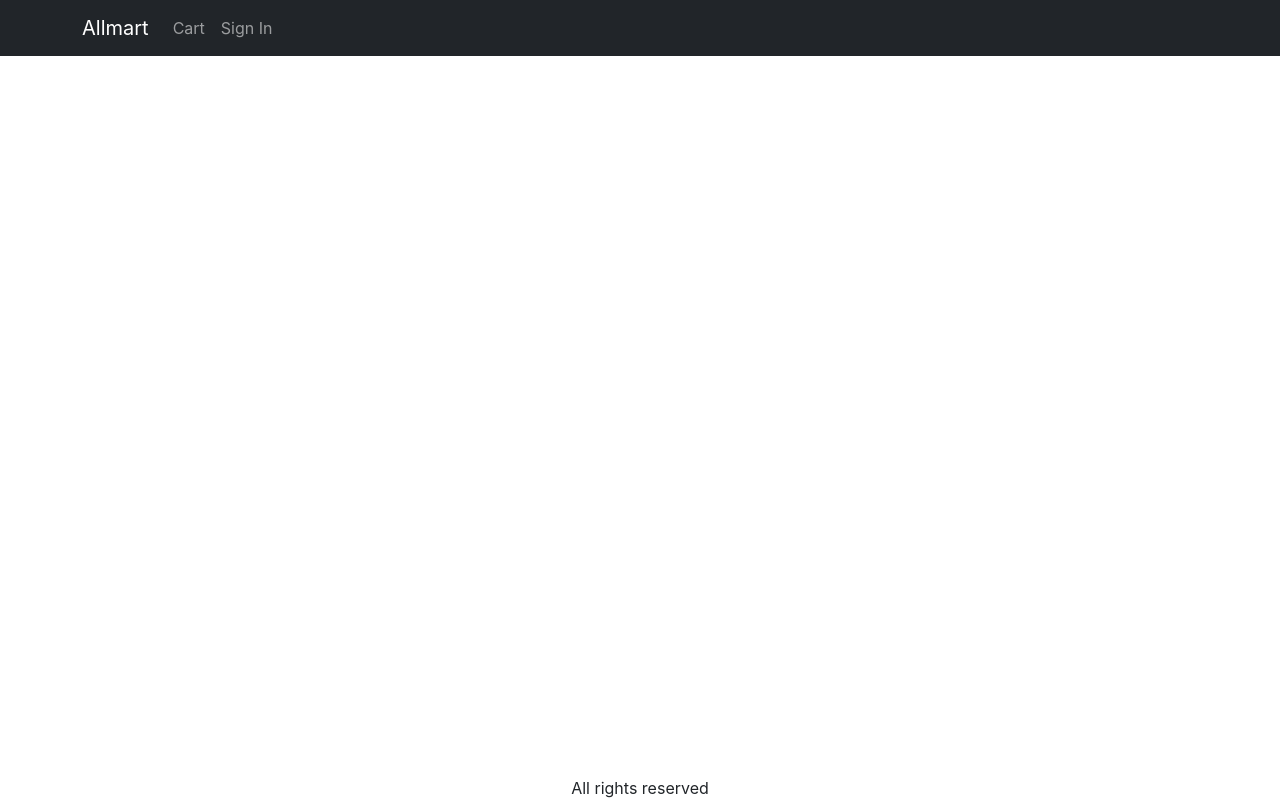
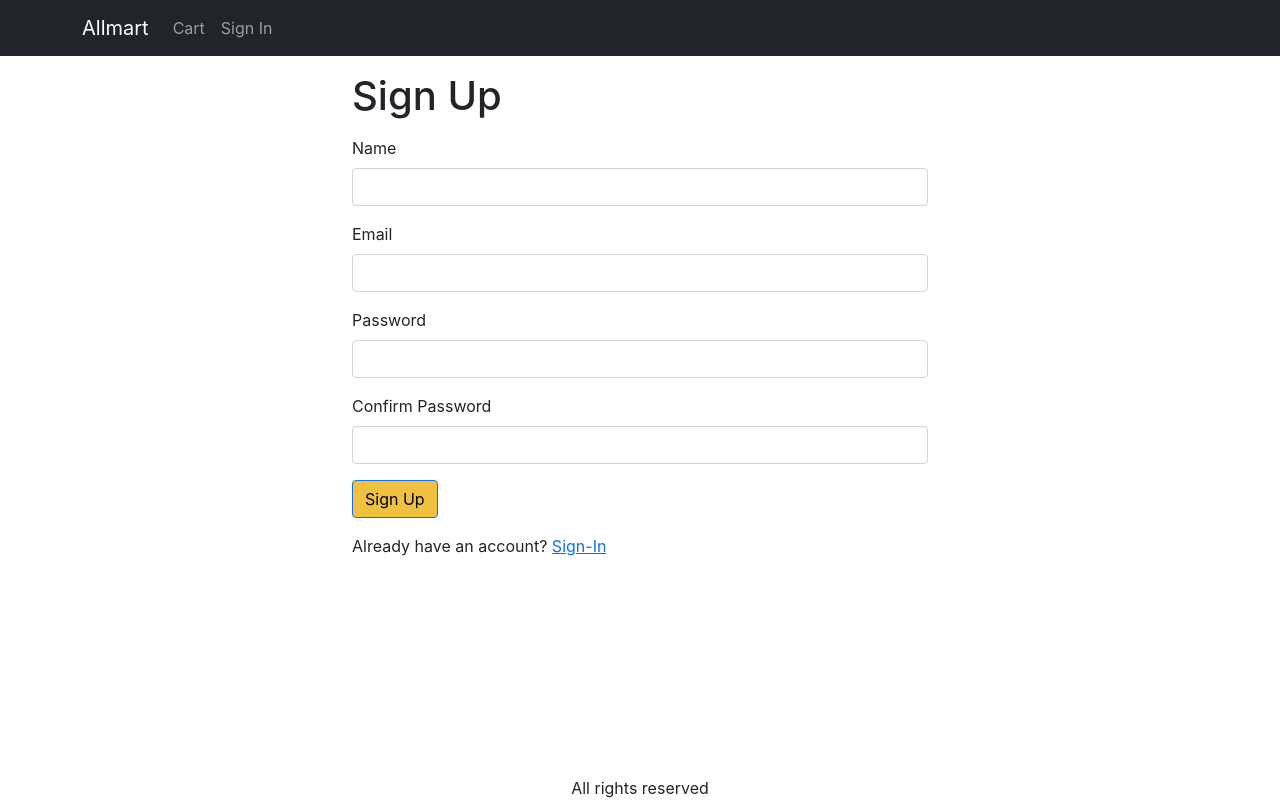
Before and after one commit to n8ly/allmart, a React (Create React App) app in the folder frontend/: page /signup in a window 1280 px wide. Built offline with nearby package versions, Linux system fonts and the light colour scheme.

Commit message:
Create sign up screen

```diff
--- a/frontend/src/App.js
+++ b/frontend/src/App.js
@@ -13,7 +13,8 @@
 import { Store } from './Store';
 import CartScreen from './screens/CartScreen';
 import SigninScreen from './screens/SigninScreen';
-import ShippingAddressScreen from './components/ShippingAddressScreen';
+import ShippingAddressScreen from './screens/ShippingAddressScreen';
+import SignupScreen from './screens/SignupScreen';
 
 function App() {
   const { state, dispatch: ctxDispatch } = useContext(Store);
@@ -77,6 +78,7 @@
               <Route path="/cart" element={<CartScreen />} />
               <Route path="/signin" element={<SigninScreen />} />
               <Route path="/shipping" element={<ShippingAddressScreen />} />
+              <Route path="/signup" element={<SignupScreen />} />
               <Route path="/" element={<HomeScreen />} />
             </Routes>
           </Container>
--- a/frontend/src/components/ShippingAddressScreen.js
+++ b/frontend/src/screens/ShippingAddressScreen.js
@@ -4,7 +4,7 @@
 import Button from 'react-bootstrap/Button';
 import { useNavigate } from 'react-router-dom';
 import { Store } from '../Store';
-import CheckoutSteps from './CheckoutSteps';
+import CheckoutSteps from '../components/CheckoutSteps.js';
 
 export default function ShippingAddressScreen() {
   const navigate = useNavigate();
--- /dev/null
+++ b/frontend/src/screens/SignupScreen.js
@@ -0,0 +1,103 @@
+import Axios from 'axios';
+import { Helmet } from 'react-helmet-async';
+import { Link, useLocation, useNavigate } from 'react-router-dom';
+import Container from 'react-bootstrap/Container';
+import Form from 'react-bootstrap/Form';
+import Button from 'react-bootstrap/Button';
+import { useContext, useEffect, useState } from 'react';
+import { Store } from '../Store';
+import { toast } from 'react-toastify';
+import { getError } from '../utils';
+
+export default function SignupScreen() {
+  const navigate = useNavigate();
+  const { search } = useLocation();
+  const redirectInURL = new URLSearchParams(search).get('redirect');
+  const redirect = redirectInURL ? redirectInURL : '/';
+
+  const [name, setName] = useState('');
+  const [email, setEmail] = useState('');
+  const [password, setPassword] = useState('');
+  const [confirmPassword, setConfirmPassword] = useState('');
+
+  const { state, dispatch: ctxDispatch } = useContext(Store);
+  const { userInfo } = state;
+
+  const submitHandler = async (e) => {
+    e.preventDefault();
+    if (password !== confirmPassword) {
+      toast.error('Passwords do not match');
+      return;
+    }
+    try {
+      const { data } = await Axios.post('/api/users/signup', {
+        name,
+        email,
+        password,
+      });
+      ctxDispatch({ type: 'USER_SIGNIN', payload: data });
+      // console.log(data);
+      localStorage.setItem('userInfo', JSON.stringify(data));
+      navigate(redirect || '/');
+    } catch (err) {
+      toast.error(getError(err));
+      // alert('Invalid email or password');
+    }
+  };
+
+  useEffect(() => {
+    if (userInfo) {
+      navigate(redirect);
+    }
+  }, [navigate, redirect, userInfo]);
+
+  return (
+    <Container className="small-container">
+      <Helmet>
+        <title>Sign Up</title>
+      </Helmet>
+      <h1 className="my-3">Sign Up</h1>
+      <Form onSubmit={submitHandler}>
+        <Form.Group className="mb-3" controlId="name">
+          <Form.Label>Name</Form.Label>
+          <Form.Control
+            // type="name"?
+            required
+            onChange={(e) => setName(e.target.value)}
+          />
+        </Form.Group>
+        <Form.Group className="mb-3" controlId="email">
+          <Form.Label>Email</Form.Label>
+          <Form.Control
+            type="email"
+            required
+            onChange={(e) => setEmail(e.target.value)}
+          />
+        </Form.Group>
+        <Form.Group className="mb-3" controlId="password">
+          <Form.Label>Password</Form.Label>
+          <Form.Control
+            type="password"
+            required
+            onChange={(e) => setPassword(e.target.value)}
+          />
+        </Form.Group>
+        <Form.Group className="mb-3" controlId="confirmPassword">
+          <Form.Label>Confirm Password</Form.Label>
+          <Form.Control
+            type="password" // "confirmPassword"?
+            required
+            onChange={(e) => setConfirmPassword(e.target.value)}
+          />
+        </Form.Group>
+        <div className="mb-3">
+          <Button type="submit">Sign Up</Button>
+        </div>
+        <div className="mb-3">
+          Already have an account?{' '}
+          <Link to={`/signin?redirect=${redirect}`}>Sign-In</Link>
+        </div>
+      </Form>
+    </Container>
+  );
+}
```
Also changed, not shown: 1 other file (tests, documents, lock files or other folders).
